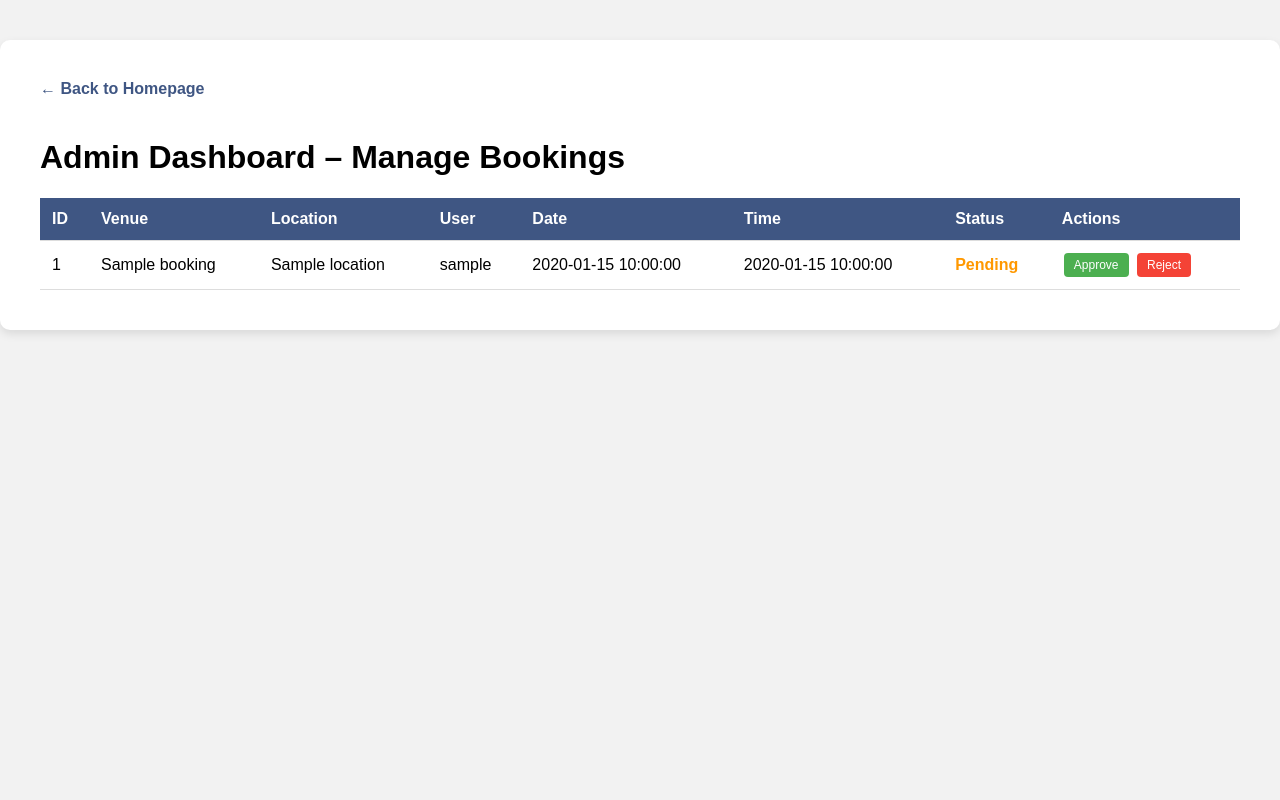
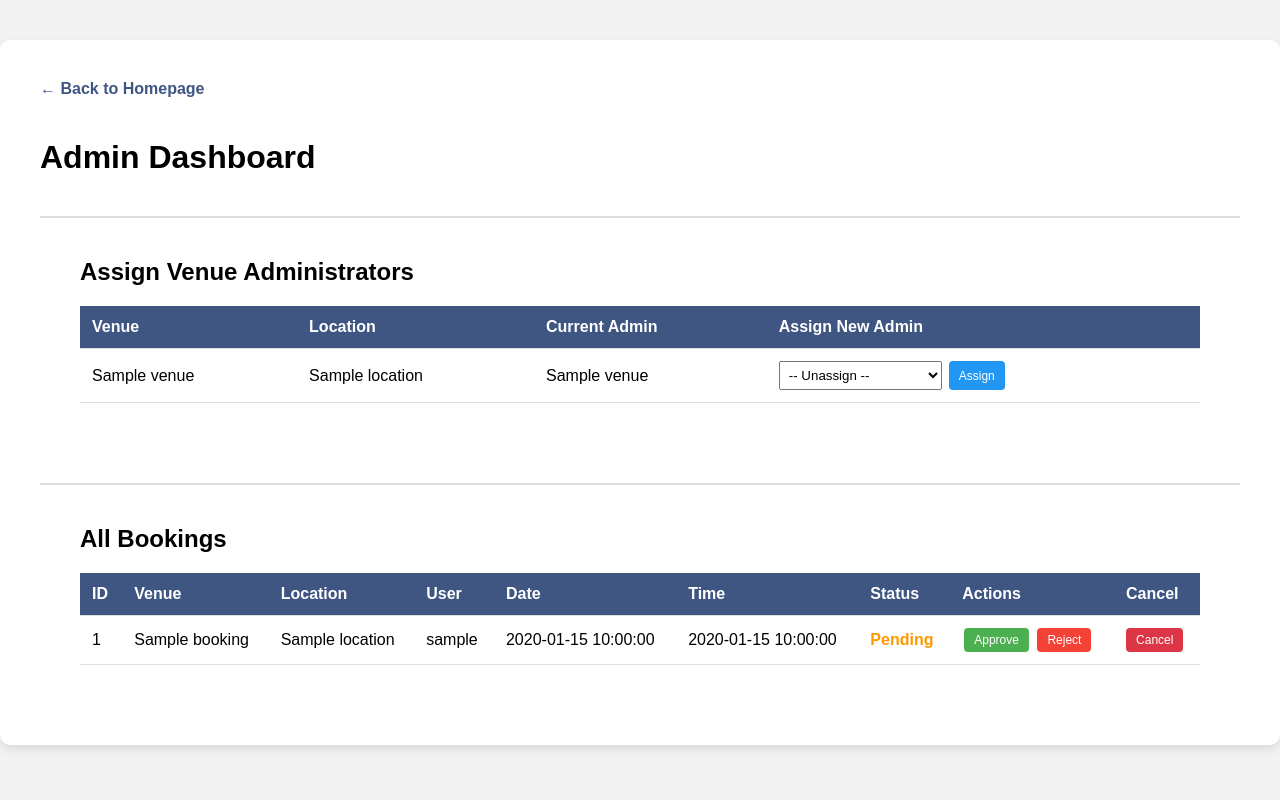
Before and after one commit to danenriquerrhine/project, a Flask app: template templates/admin.html in a window 1280 px wide. Run offline with Flask 3, Linux system fonts and the light colour scheme; the template is opened without the code that fills it: most values are stand-ins (such as "Sample title", 1, 10 or a date in 2020).

Commit message:
Update admin.html

```diff
--- a/templates/admin.html
+++ b/templates/admin.html
@@ -26,18 +26,9 @@
             background: #3f5683;
             color: white;
         }
-        .status-pending {
-            color: #ff9800;
-            font-weight: bold;
-        }
-        .status-approved {
-            color: #4caf50;
-            font-weight: bold;
-        }
-        .status-rejected {
-            color: #f44336;
-            font-weight: bold;
-        }
+        .status-pending { color: #ff9800; font-weight: bold; }
+        .status-approved { color: #4caf50; font-weight: bold; }
+        .status-rejected { color: #f44336; font-weight: bold; }
         .btn {
             padding: 5px 10px;
             border: none;
@@ -46,46 +37,39 @@
             font-size: 12px;
             margin: 0 2px;
         }
-        .btn-approve {
-            background: #4caf50;
+        .btn-approve { background: #4caf50; color: white; }
+        .btn-reject { background: #f44336; color: white; }
+        .btn-assign { background: #2196f3; color: white; }
+        .btn-cancel {
+            background: #dc3545;
             color: white;
+            padding: 5px 10px;
+            border-radius: 4px;
+            text-decoration: none;
+            font-size: 12px;
+            display: inline-block;
         }
-        .btn-reject {
-            background: #f44336;
-            color: white;
+        .btn-cancel:hover {
+            background: #c82333;
         }
-        .btn:hover {
-            opacity: 0.8;
-        }
+        .btn:hover { opacity: 0.8; }
         .flashes {
             list-style: none;
             padding: 12px 20px;
             margin-bottom: 20px;
             border-radius: 5px;
         }
-        .flash-success {
-            background: #d4edda;
-            color: #155724;
-            border-left: 4px solid #28a745;
-        }
-        .flash-error {
-            background: #f8d7da;
-            color: #721c24;
-            border-left: 4px solid #dc3545;
-        }
-        .back {
-            display: inline-block;
-            margin-bottom: 20px;
-            color: #3f5683;
-            text-decoration: none;
-            font-weight: bold;
-        }
+        .flash-success { background: #d4edda; color: #155724; border-left: 4px solid #28a745; }
+        .flash-error { background: #f8d7da; color: #721c24; border-left: 4px solid #dc3545; }
+        .back { display: inline-block; margin-bottom: 20px; color: #3f5683; text-decoration: none; font-weight: bold; }
+        .section { margin-top: 40px; border-top: 2px solid #ddd; padding-top: 20px; }
+        select, button { padding: 5px; }
     </style>
 </head>
 <body>
     <div class="container">
         <a href="/" class="back">← Back to Homepage</a>
-        <h1>Admin Dashboard – Manage Bookings</h1>
+        <h1>Admin Dashboard</h1>
 
         {% with messages = get_flashed_messages(with_categories=true) %}
             {% if messages %}
@@ -97,6 +81,50 @@
             {% endif %}
         {% endwith %}
 
+        <!-- Section: Assign Venue Administrators -->
+        <div class="section">
+            <h2>Assign Venue Administrators</h2>
+            {% if venues %}
+            <table>
+                <thead>
+                    <tr>
+                        <th>Venue</th>
+                        <th>Location</th>
+                        <th>Current Admin</th>
+                        <th>Assign New Admin</th>
+                    </tr>
+                </thead>
+                <tbody>
+                    {% for venue in venues %}
+                    <tr>
+                        <td>{{ venue.name }}</td>
+                        <td>{{ venue.location }}</td>
+                        <td>{{ venue.admin_name if venue.admin_name else 'None' }}</td>
+                        <td>
+                            <form method="post" action="/admin/assign_venue_admin" style="display: flex; gap: 5px;">
+                                <input type="hidden" name="venue_id" value="{{ venue.id }}">
+                                <select name="user_id" required>
+                                    <option value="0">-- Unassign --</option>
+                                    {% for user in users %}
+                                        <option value="{{ user.id }}">{{ user.name }} ({{ user.username }})</option>
+                                    {% endfor %}
+                                </select>
+                                <button type="submit" class="btn btn-assign">Assign</button>
+                            </form>
+                        </td>
+                    </tr>
+                    {% endfor %}
+                </tbody>
+            </table>
+            {% else %}
+            <p>No venues found. Please add venues to the database.</p>
+            {% endif %}
+        </div>
+
+        <!-- Section: All Bookings -->
+        <div class="section">
+            <h2>All Bookings</h2>
+            {% if bookings %}
             <table>
                 <thead>
                     <tr>
@@ -108,6 +136,7 @@
                         <th>Time</th>
                         <th>Status</th>
                         <th>Actions</th>
+                        <th>Cancel</th>
                     </tr>
                 </thead>
                 <tbody>
@@ -134,10 +163,17 @@
                             <span>—</span>
                             {% endif %}
                         </td>
+                        <td>
+                            <a href="/admin/delete_booking/{{ b.id }}" class="btn-cancel" onclick="return confirm('Are you sure you want to cancel this booking? This action cannot be undone.');">Cancel</a>
+                        </td>
                     </tr>
                     {% endfor %}
                 </tbody>
             </table>
+            {% else %}
+            <p>No bookings yet.</p>
+            {% endif %}
+        </div>
     </div>
 </body>
 </html>
```
Lines whose indentation alone changed are shown as unchanged.
